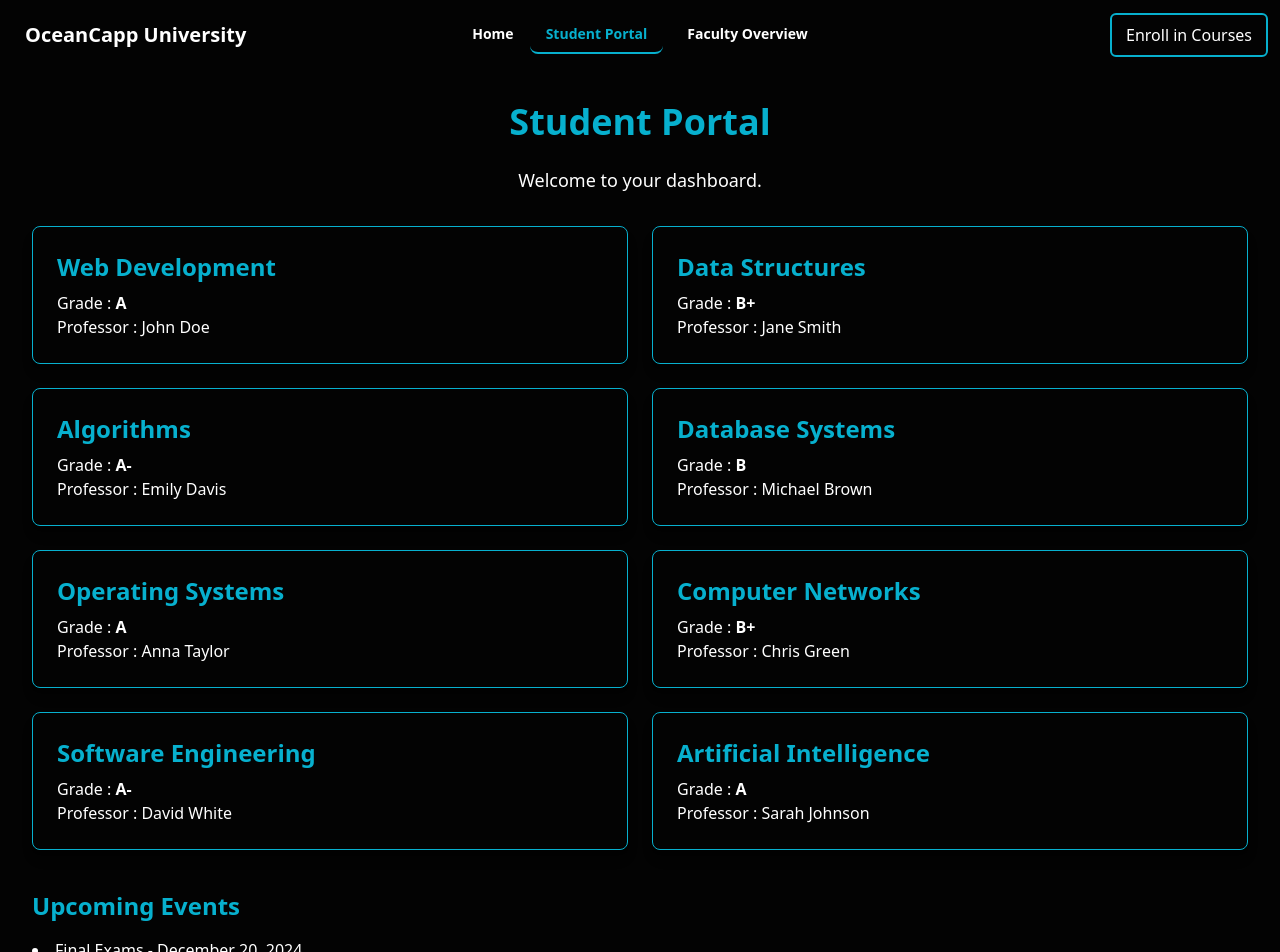
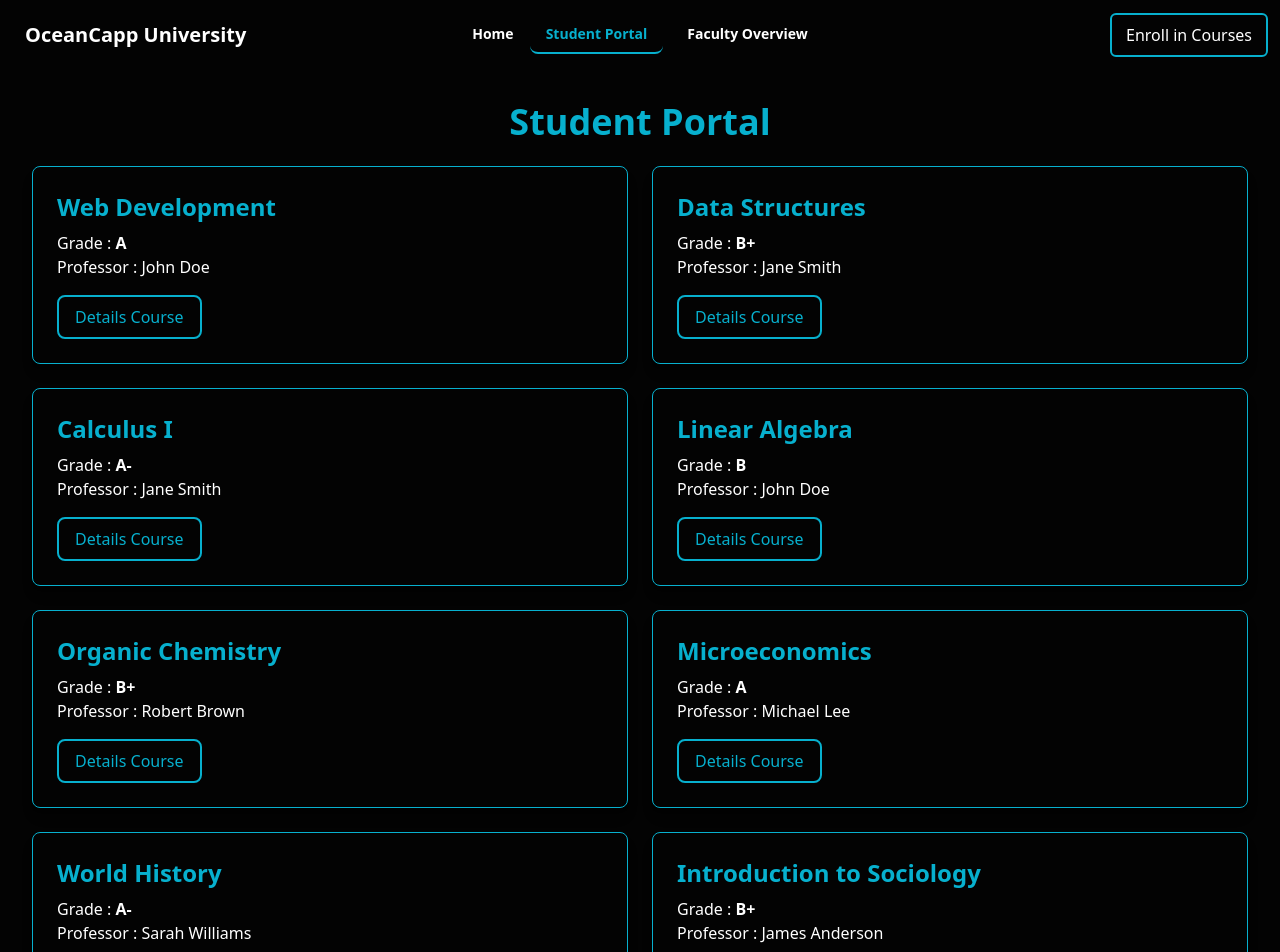
Before and after one commit to Monwar23/Student-Management-System, a React (Vite) app: page /student in a window 1280 px wide. Shown: the top 952 px of the page. Built offline with nearby package versions, Linux system fonts and the light colour scheme.

Commit message:
modify registration page

```diff
--- a/public/courses.json
+++ b/public/courses.json
@@ -24,75 +24,99 @@
       "enrollmentDetails": "Enrollment open till Jan 12, 2025"
   },
   {
-      "name": "Algorithms",
+      "name": "Calculus I",
       "grade": "A-",
-      "professor": "Emily Davis",
-      "contact": "emily@example.com",
-      "description": "Study of algorithm design techniques such as divide and conquer, dynamic programming, and greedy algorithms.",
-      "syllabus": "Week 1: Sorting & Searching, Week 2: Divide & Conquer, Week 3: Dynamic Programming, Week 4: Greedy Algorithms",
-      "prerequisites": "Data Structures",
+      "professor": "Jane Smith",
+      "contact": "jane@example.com",
+      "description": "Introduction to differential and integral calculus.",
+      "syllabus": "Week 1: Limits, Week 2: Derivatives, Week 3: Integrals, Week 4: Applications",
+      "prerequisites": "Pre-calculus",
       "credits": 4,
-      "schedule": "Monday & Wednesday, 1:00 PM - 3:00 PM",
+      "schedule": "Monday & Wednesday, 11:00 AM - 1:00 PM",
+      "enrollmentDetails": "Enrollment open till Jan 14, 2025"
+  },
+  {
+      "name": "Linear Algebra",
+      "grade": "B",
+      "professor": "John Doe",
+      "contact": "john@example.com",
+      "description": "Study of vector spaces, matrices, determinants, eigenvalues, and eigenvectors.",
+      "syllabus": "Week 1: Matrices, Week 2: Vector Spaces, Week 3: Eigenvalues, Week 4: Applications",
+      "prerequisites": "Calculus I",
+      "credits": 3,
+      "schedule": "Tuesday & Thursday, 9:00 AM - 11:00 AM",
+      "enrollmentDetails": "Enrollment open till Jan 13, 2025"
+  },
+  {
+      "name": "Organic Chemistry",
+      "grade": "B+",
+      "professor": "Robert Brown",
+      "contact": "robert@example.com",
+      "description": "Introduction to the structure, properties, and reactions of organic compounds.",
+      "syllabus": "Week 1: Hydrocarbons, Week 2: Functional Groups, Week 3: Stereochemistry, Week 4: Reactions",
+      "prerequisites": "General Chemistry",
+      "credits": 4,
+      "schedule": "Monday & Wednesday, 2:00 PM - 4:00 PM",
       "enrollmentDetails": "Enrollment open till Jan 10, 2025"
   },
   {
-      "name": "Database Systems",
-      "grade": "B",
-      "professor": "Michael Brown",
+      "name": "Microeconomics",
+      "grade": "A",
+      "professor": "Michael Lee",
       "contact": "michael@example.com",
-      "description": "Comprehensive study of database systems including SQL, database design, and transaction management.",
-      "syllabus": "Week 1: Introduction to Databases, Week 2: SQL Queries, Week 3: Database Design, Week 4: Transactions",
-      "prerequisites": "Basic programming knowledge",
+      "description": "Study of the behavior of individuals and firms in making decisions regarding the allocation of resources.",
+      "syllabus": "Week 1: Supply & Demand, Week 2: Consumer Behavior, Week 3: Production, Week 4: Market Structures",
+      "prerequisites": "Basic economics knowledge",
+      "credits": 4,
+      "schedule": "Tuesday & Thursday, 10:00 AM - 12:00 PM",
+      "enrollmentDetails": "Enrollment open till Jan 11, 2025"
+  },
+  {
+      "name": "World History",
+      "grade": "A-",
+      "professor": "Sarah Williams",
+      "contact": "sarah@example.com",
+      "description": "A comprehensive overview of world history from ancient times to the modern era.",
+      "syllabus": "Week 1: Ancient Civilizations, Week 2: Middle Ages, Week 3: Renaissance, Week 4: Modern History",
+      "prerequisites": "None",
       "credits": 3,
-      "schedule": "Tuesday & Thursday, 11:00 AM - 1:00 PM",
+      "schedule": "Monday & Wednesday, 1:00 PM - 3:00 PM",
       "enrollmentDetails": "Enrollment open till Jan 14, 2025"
   },
   {
-      "name": "Operating Systems",
-      "grade": "A",
-      "professor": "Anna Taylor",
-      "contact": "anna@example.com",
-      "description": "Learn the fundamentals of operating systems, including process management, memory management, and file systems.",
-      "syllabus": "Week 1: Introduction to Operating Systems, Week 2: Process Management, Week 3: Memory Management, Week 4: File Systems",
-      "prerequisites": "Basic knowledge of computer systems",
-      "credits": 4,
-      "schedule": "Wednesday & Friday, 9:00 AM - 11:00 AM",
-      "enrollmentDetails": "Enrollment open till Jan 16, 2025"
+      "name": "Introduction to Sociology",
+      "grade": "B+",
+      "professor": "James Anderson",
+      "contact": "james@example.com",
+      "description": "Introduction to the study of society, social institutions, and social relationships.",
+      "syllabus": "Week 1: Sociological Theories, Week 2: Social Institutions, Week 3: Socialization, Week 4: Social Change",
+      "prerequisites": "None",
+      "credits": 3,
+      "schedule": "Tuesday & Thursday, 1:00 PM - 3:00 PM",
+      "enrollmentDetails": "Enrollment open till Jan 12, 2025"
   },
   {
-      "name": "Computer Networks",
-      "grade": "B+",
-      "professor": "Chris Green",
-      "contact": "chris@example.com",
-      "description": "Introduction to networking concepts, including OSI model, TCP/IP, and network protocols.",
-      "syllabus": "Week 1: OSI Model, Week 2: TCP/IP, Week 3: Routing Protocols, Week 4: Network Security",
-      "prerequisites": "Basic knowledge of computer systems",
+      "name": "Cognitive Psychology",
+      "grade": "A",
+      "professor": "Olivia Martinez",
+      "contact": "olivia@example.com",
+      "description": "Study of mental processes such as attention, memory, perception, and problem-solving.",
+      "syllabus": "Week 1: Attention, Week 2: Memory, Week 3: Perception, Week 4: Problem-solving",
+      "prerequisites": "Introduction to Psychology",
       "credits": 3,
       "schedule": "Monday & Wednesday, 3:00 PM - 5:00 PM",
-      "enrollmentDetails": "Enrollment open till Jan 17, 2025"
+      "enrollmentDetails": "Enrollment open till Jan 13, 2025"
   },
   {
-      "name": "Software Engineering",
-      "grade": "A-",
-      "professor": "David White",
-      "contact": "david@example.com",
-      "description": "Study of software development life cycle, methodologies, and project management in software engineering.",
-      "syllabus": "Week 1: Software Development Life Cycle, Week 2: Agile Methodologies, Week 3: Project Management, Week 4: Software Testing",
-      "prerequisites": "Basic programming knowledge",
+      "name": "Quantum Mechanics",
+      "grade": "B+",
+      "professor": "Alice Johnson",
+      "contact": "alice@example.com",
+      "description": "Introduction to the principles and applications of quantum mechanics.",
+      "syllabus": "Week 1: Wave-Particle Duality, Week 2: Schrödinger Equation, Week 3: Quantum States, Week 4: Applications",
+      "prerequisites": "General Physics",
       "credits": 4,
-      "schedule": "Tuesday & Thursday, 9:00 AM - 11:00 AM",
-      "enrollmentDetails": "Enrollment open till Jan 11, 2025"
-    },
-    {
-      "name": "Artificial Intelligence",
-      "grade": "A",
-      "professor": "Sarah Johnson",
-      "contact": "sarah@example.com",
-      "description": "Introduction to artificial intelligence concepts, including machine learning, neural networks, and natural language processing.",
-      "syllabus": "Week 1: Introduction to AI, Week 2: Machine Learning, Week 3: Neural Networks, Week 4: Natural Language Processing",
-      "prerequisites": "Basic programming knowledge",
-      "credits": 4,
-      "schedule": "Friday, 10:00 AM - 1:00 PM",
-      "enrollmentDetails": "Enrollment open till Jan 20, 2025"
+      "schedule": "Tuesday & Thursday, 11:00 AM - 1:00 PM",
+      "enrollmentDetails": "Enrollment open till Jan 10, 2025"
   }
 ]
--- a/src/Pages/CourseRegistration.jsx
+++ b/src/Pages/CourseRegistration.jsx
@@ -1,50 +1,26 @@
-import  { useState } from 'react';
+import { useRef, useState } from 'react';
 import { useLoaderData } from 'react-router-dom';
 
 const CourseRegistration = () => {
-    const [formData, setFormData] = useState({
-        name: '',
-        email: '',
-        course: ''
-    });
     const [submitted, setSubmitted] = useState(false);
-    const [errors, setErrors] = useState({});
-    const courses=useLoaderData()
+    const courses = useLoaderData();
 
-    const handleChange = (e) => {
-        setFormData({
-            ...formData,
-            [e.target.name]: e.target.value
-        });
-    };
-
-    const validate = () => {
-        let tempErrors = {};
-        if (!formData.name) tempErrors.name = 'Name is required';
-        if (!formData.email) tempErrors.email = 'Email is required';
-        if (!formData.course) tempErrors.course = 'Please select a course';
-        return tempErrors;
-    };
+    const nameRef = useRef(null);
+    const emailRef = useRef(null);
+    const courseRef = useRef(null);
 
     const handleSubmit = (e) => {
         e.preventDefault();
-        const validationErrors = validate();
-        if (Object.keys(validationErrors).length === 0) {
-            setSubmitted(true);
-            setFormData({
-                name: '',
-                email: '',
-                course: ''
-            });
-            setErrors({});
-        } else {
-            setErrors(validationErrors);
-        }
+        setSubmitted(true);
+
+        nameRef.current.value = '';
+        emailRef.current.value = '';
+        courseRef.current.value = '';
     };
 
     return (
-        <div className="min-h-screen flex items-center justify-center  p-8">
-            <div className=" p-8 rounded-lg shadow-lg w-full max-w-lg border border-[#07B0CE]">
+        <div className="min-h-screen flex items-center justify-center p-8">
+            <div className="p-8 rounded-lg shadow-lg w-full max-w-lg border border-[#07B0CE]">
                 <h2 className="text-3xl font-bold text-[#07B0CE] mb-6 text-center">
                     Enroll in Courses
                 </h2>
@@ -55,33 +31,25 @@ const CourseRegistration = () => {
                             <label className="block text-white font-semibold">Name</label>
                             <input
                                 type="text"
-                                name="name"
-                                value={formData.name}
-                                onChange={handleChange}
-                                className="mt-2 block w-full px-4 py-2 bg-transparent border border-[#07B0CE] text-white rounded-lg"
+                                ref={nameRef}
+                                className="mt-2 block w-full px-4 py-2 bg-transparent border border-[#07B0CE] text-white rounded-lg" required
                             />
-                            {errors.name && <p className="text-red-500 text-sm mt-2">{errors.name}</p>}
                         </div>
 
                         <div>
                             <label className="block text-white font-semibold">Email</label>
                             <input
                                 type="email"
-                                name="email"
-                                value={formData.email}
-                                onChange={handleChange}
-                                className="mt-2 block w-full px-4 py-2 bg-transparent border border-[#07B0CE] text-white rounded-lg"
+                                ref={emailRef}
+                                className="mt-2 block w-full px-4 py-2 bg-transparent border border-[#07B0CE] text-white rounded-lg" required
                             />
-                            {errors.email && <p className="text-red-500 text-sm mt-2">{errors.email}</p>}
                         </div>
 
                         <div>
                             <label className="block text-[#07B0CE] font-semibold">Course</label>
                             <select
-                                name="course"
-                                value={formData.course}
-                                onChange={handleChange}
-                                className="mt-2 block w-full px-4 py-2 bg-transparent border border-[#07B0CE] text-white rounded-lg focus:outline-none focus:ring-2 focus:ring-[#07B0CE] focus:border-transparent"
+                                ref={courseRef}
+                                className="mt-2 block w-full px-4 py-2 bg-transparent border border-[#07B0CE] text-white rounded-lg focus:outline-none focus:ring-2 focus:ring-[#07B0CE] focus:border-transparent" required
                             >
                                 <option value="" className="text-gray-500">Select a course</option>
                                 {courses.map((course) => (
@@ -90,9 +58,7 @@ const CourseRegistration = () => {
                                     </option>
                                 ))}
                             </select>
-                            {errors.course && <p className="text-red-500 text-sm mt-2">{errors.course}</p>}
                         </div>
-
 
                         <div>
                             <button
@@ -101,7 +67,6 @@ const CourseRegistration = () => {
                             >
                                 Submit
                             </button>
-
                         </div>
                     </form>
                 ) : (
--- a/src/Pages/StudentDashboard.jsx
+++ b/src/Pages/StudentDashboard.jsx
@@ -3,17 +3,13 @@ import { useLoaderData } from "react-router-dom";
 
 const StudentDashboard = () => {
   const courses = useLoaderData();
-  console.log(courses);
   const [hoveredCourse, setHoveredCourse] = useState(null);
   const [selectedCourse, setSelectedCourse] = useState(null);
 
   return (
-    <div className="p-8  min-h-screen">
+    <div className="p-8 min-h-screen">
       <h1 className="text-4xl font-bold mb-6 text-center text-[#07B0CE]">Student Portal</h1>
 
-      <p className="mb-8 text-lg text-center text-white">
-        Welcome to your dashboard.
-      </p>
 
       <div className="grid gap-6 md:grid-cols-2">
         {courses.map((course, index) => (
@@ -22,7 +18,6 @@ const StudentDashboard = () => {
             className="p-6 shadow-lg rounded-lg hover:shadow-xl transition relative border border-[#07B0CE] cursor-pointer"
             onMouseEnter={() => setHoveredCourse(index)}
             onMouseLeave={() => setHoveredCourse(null)}
-            onClick={() => setSelectedCourse(course)}
           >
             <h2 className="text-2xl font-semibold text-[#07B0CE]">{course.name}</h2>
             <p className="text-white mt-2">Grade : <span className="font-bold">{course.grade}</span></p>
@@ -33,10 +28,17 @@ const StudentDashboard = () => {
                 <p className="text-white">Contact : <a href={`mailto:${course.contact}`} className="text-white">{course.contact}</a></p>
               </div>
             )}
+
+
+            <button
+              className="mt-4 border-2 border-[#07B0CE] text-[#07B0CE] px-4 py-2 rounded-lg hover:bg-[#07B0CE] hover:text-white transition duration-300"
+              onClick={() => setSelectedCourse(course)}
+            >
+              Details Course
+            </button>
           </div>
         ))}
       </div>
-
 
       {selectedCourse && (
         <div className="fixed inset-0 bg-black bg-opacity-70 flex justify-center items-center">
@@ -45,25 +47,25 @@ const StudentDashboard = () => {
 
             <div className="space-y-4">
               <p>
-        <strong className="text-[#07B0CE]">Course Description:</strong> {selectedCourse.description}
+                <strong className="text-[#07B0CE]">Course Description : </strong> {selectedCourse.description}
               </p>
               <p>
-        <strong className="text-[#07B0CE]">Course Syllabus:</strong> {selectedCourse.syllabus}
+                <strong className="text-[#07B0CE]">Course Syllabus : </strong> {selectedCourse.syllabus}
               </p>
               <p>
-        <strong className="text-[#07B0CE]">Prerequisites:</strong> {selectedCourse.prerequisites}
+                <strong className="text-[#07B0CE]">Prerequisites : </strong> {selectedCourse.prerequisites}
               </p>
               <p>
-        <strong className="text-[#07B0CE]">Credits:</strong> {selectedCourse.credits}
+                <strong className="text-[#07B0CE]">Credits : </strong> {selectedCourse.credits}
               </p>
               <p>
-        <strong className="text-[#07B0CE]">Professor:</strong> {selectedCourse.professor}
+                <strong className="text-[#07B0CE]">Professor : </strong> {selectedCourse.professor}
               </p>
               <p>
-        <strong className="text-[#07B0CE]">Schedule:</strong> {selectedCourse.schedule}
+                <strong className="text-[#07B0CE]">Schedule : </strong> {selectedCourse.schedule}
               </p>
               <p>
-        <strong className="text-[#07B0CE]">Enrollment:</strong> {selectedCourse.enrollmentDetails}
+                <strong className="text-[#07B0CE]">Enrollment : </strong> {selectedCourse.enrollmentDetails}
               </p>
             </div>
 
@@ -75,7 +77,6 @@ const StudentDashboard = () => {
             </button>
           </div>
         </div>
-
       )}
 
       <div className="mt-10">
```
Also changed, not shown: public/facultyList.json (+32 -32 lines). Lines whose indentation alone changed are shown as unchanged.
